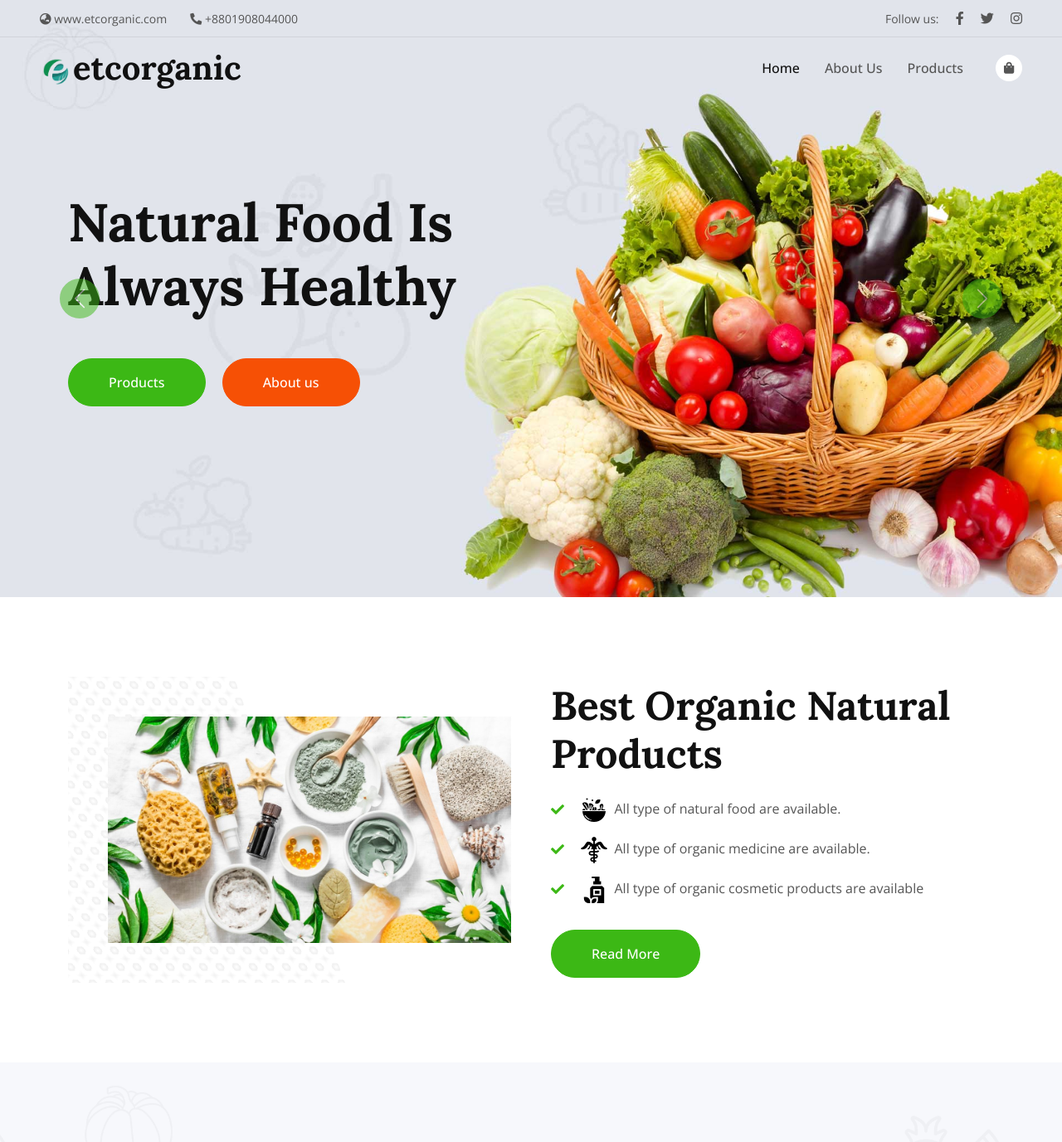
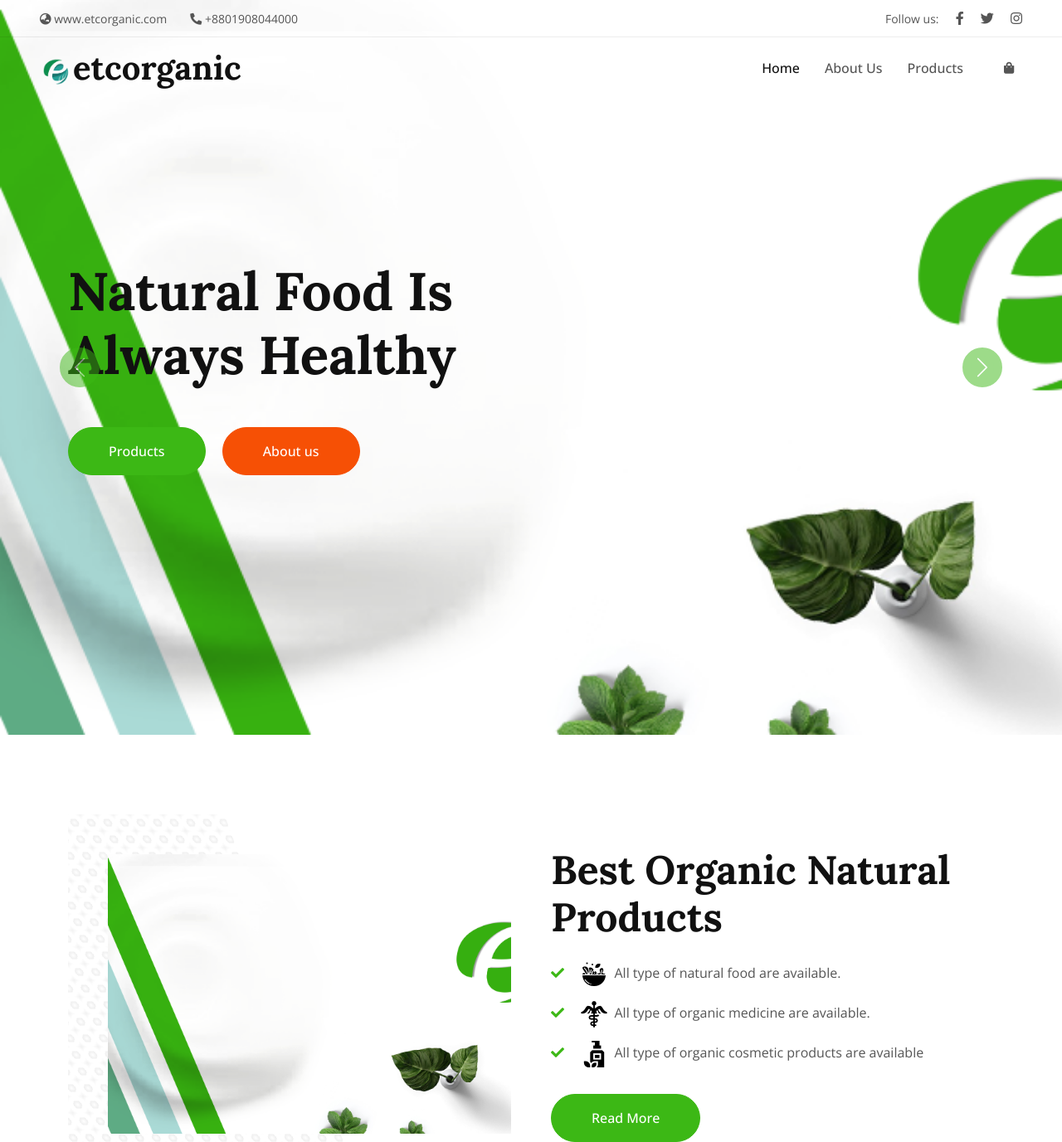
Before and after one commit to Parasite-231/ETC-group, a PHP site: page / in a window 1280 px wide; the page is wider, and only the part inside the window is pictured. Shown: the top 1377 px of that part at 83% size. Run offline with PHP 8.4, Linux system fonts and the light colour scheme; some libraries are stand-ins or nearby versions.

Commit message:
2 images added

```diff
--- a/client/pages/index.php
+++ b/client/pages/index.php
@@ -23,7 +23,7 @@
             <div class="row g-5 align-items-center">
                 <div class="col-lg-6 wow fadeIn" data-wow-delay="0.1s">
                     <div class="about-img position-relative overflow-hidden p-5 pe-0">
-                        <img class="img-fluid w-100" src="./images/i2.jpg" />
+                        <img class="img-fluid w-100" src="./images/web banner cover 1-4.png" />
                     </div>
                 </div>
                 <div class="col-lg-6 wow fadeIn" data-wow-delay="0.5s">
--- a/client/pages/partials/homePageCarousel.php
+++ b/client/pages/partials/homePageCarousel.php
@@ -6,7 +6,7 @@
     <div id="header-carousel" class="carousel slide" data-bs-ride="carousel">
         <div class="carousel-inner">
             <div class="carousel-item active">
-                <img class="w-100" src="img/carousel-1.jpg" alt="Image" />
+                <img class="w-100" src="images/web banner cover 1-4.png" alt="Image" />
                 <div class="carousel-caption">
                     <div class="container">
                         <div class="row justify-content-start">
@@ -24,7 +24,7 @@
                 </div>
             </div>
             <div class="carousel-item">
-                <img class="w-100" src="img/carousel-2.jpg" alt="Image" />
+                <img class="w-100" src="images/web banner cover 1-4.png" alt="Image" />
                 <div class="carousel-caption">
                     <div class="container">
                         <div class="row justify-content-start">
@@ -43,7 +43,7 @@
                 </div>
             </div>
             <div class="carousel-item">
-                <img class="w-100" src="img/carousel-2.jpg" alt="Image" />
+                <img class="w-100" src="images/web banner cover 1-4.png" alt="Image" />
                 <div class="carousel-caption">
                     <div class="container">
                         <div class="row justify-content-start">
```
Also changed, not shown: client/pages/images/web banner cover 1-4.png (added), client/pages/images/web banner cover 2.png (added).
